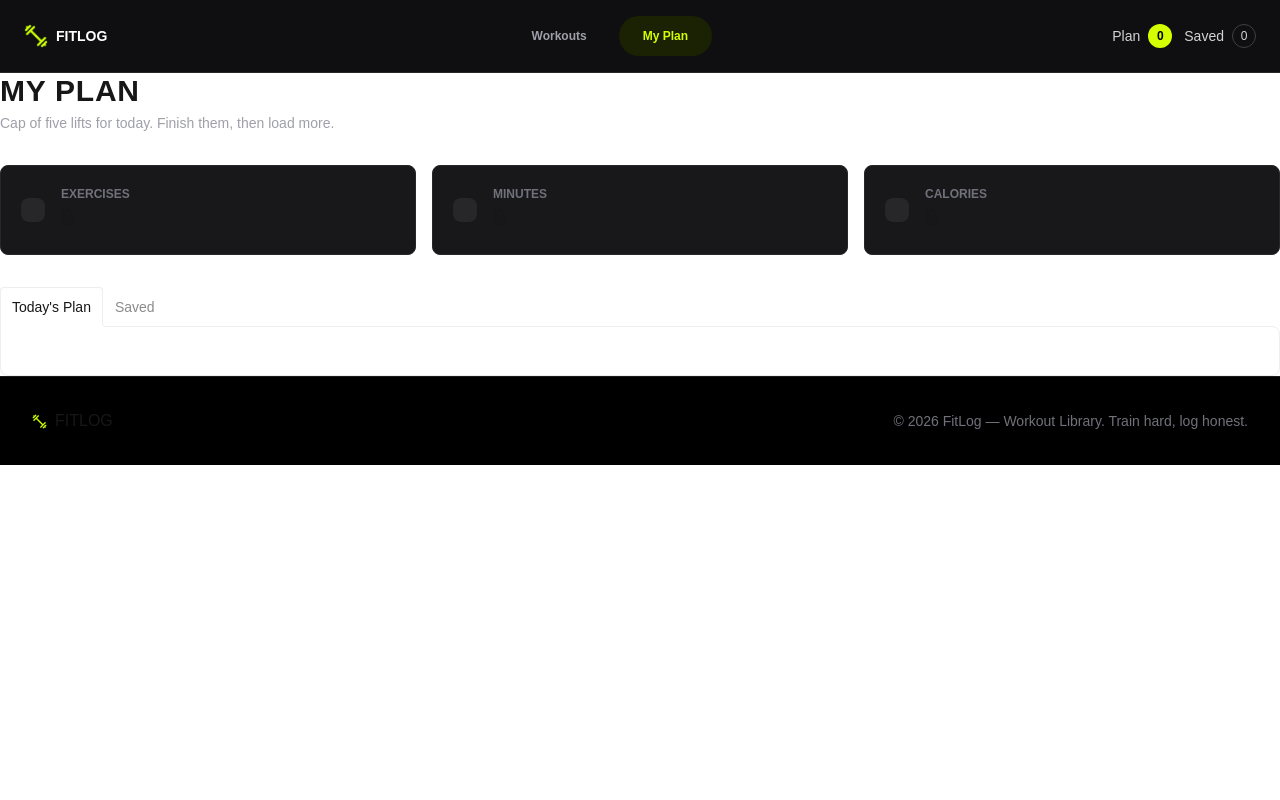
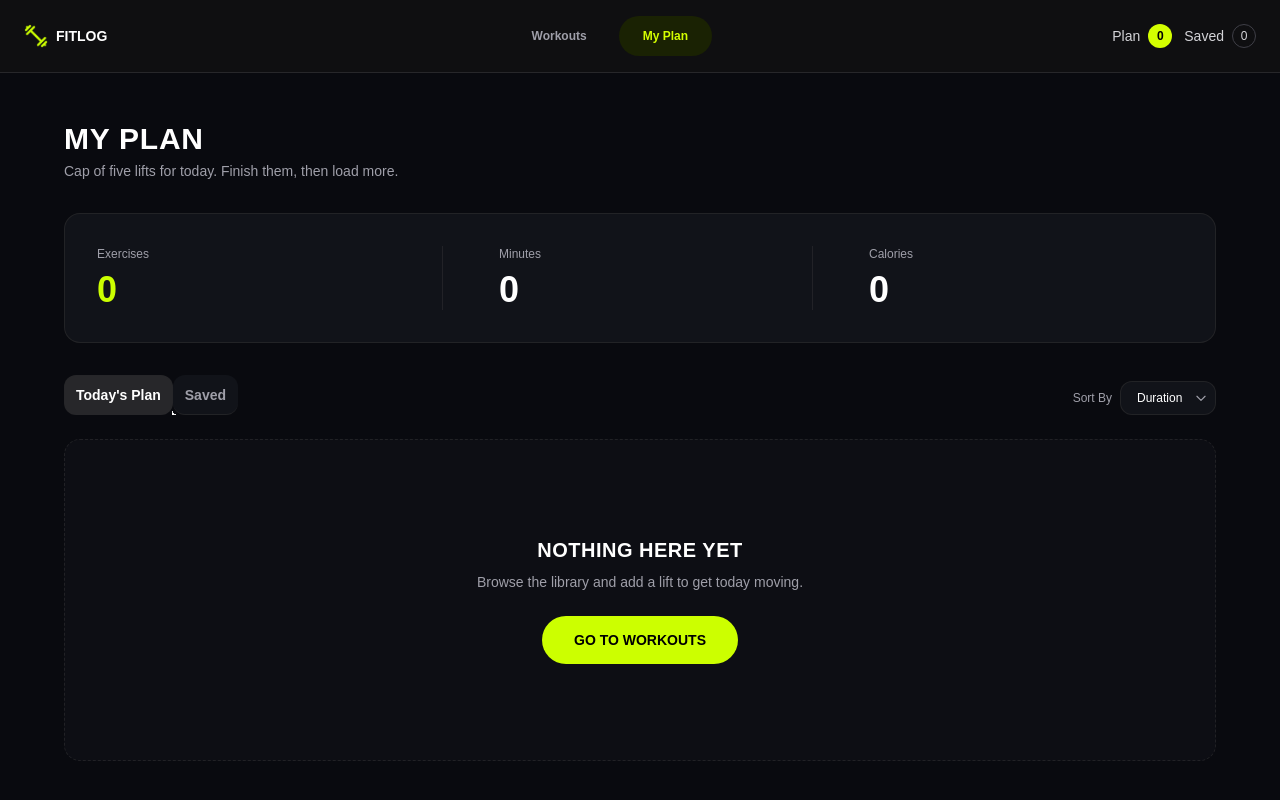
Before and after one commit to Saif-nyt/fitlog, a Next.js app: page /my-plan in a window 1280 px wide. Shown: the top 800 px of the page. Built offline with nearby package versions, Linux system fonts and the light colour scheme.

Commit message:
Development done

```diff
--- a/src/app/my-plan/ListedCardWorkout.tsx
+++ b/src/app/my-plan/ListedCardWorkout.tsx
@@ -6,14 +6,13 @@ import MarkAsDone from '@/components/Buttons/markAsDone';
 import { toast } from 'react-toastify';
 import { ListedCardWorkoutProps } from "@/types/props";
 
-
 const ListedCardWorkout = ({ workout, setPlan }: ListedCardWorkoutProps) => {
-
   return (
-    <div className="flex flex-col gap-5 rounded-2xl border border-zinc-800 bg-[#12151b] p-5 md:flex-row md:items-center">
+    <div className="flex flex-col sm:flex-row items-center justify-between gap-4 rounded-2xl border border-zinc-800/80 bg-[#111319] p-4 transition hover:border-zinc-700">
 
 
-      <div className="relative h-28 w-full shrink-0 overflow-hidden rounded-xl md:w-48">
+      <div className="flex items-center gap-4 w-full sm:w-auto">
+        <div className="relative h-20 w-32 shrink-0 overflow-hidden rounded-xl">
           <Image
             src={workout.image}
             alt={workout.name}
@@ -22,60 +21,60 @@ const ListedCardWorkout = ({ workout, setPlan }: ListedCardWorkoutProps) => {
           />
         </div>
 
-      <div className="flex-1">
-
-        <h2 className="text-xl font-black uppercase">
+        <div>
+          <h2 className="text-lg font-extrabold uppercase tracking-tight text-white">
             {workout.name}
           </h2>
 
-        <p className="mt-1 text-sm text-zinc-500">
+          <p className="text-xs text-zinc-400 mt-0.5">
             {workout.equipment}
           </p>
 
-        <div className="mt-4 flex flex-wrap items-center gap-5 text-sm text-zinc-400">
-
-          <span className="flex items-center gap-2">
-            <span className="text-lg text-[#ccff00]">◷</span>
+          <div className="mt-2 flex items-center gap-4 text-xs font-medium text-zinc-400">
+            <span className="flex items-center gap-1.5">
+              <svg className="w-3.5 h-3.5 text-zinc-400" fill="none" stroke="currentColor" viewBox="0 0 24 24">
+                <path strokeLinecap="round" strokeLinejoin="round" strokeWidth="2" d="M12 8v4l3 3m6-3a9 9 0 11-18 0 9 9 0 0118 0z" />
+              </svg>
               {workout.duration} min
             </span>
 
-          <span className="flex items-center gap-2">
-            <span className="text-lg text-[#ccff00]">♨</span>
+            <span className="flex items-center gap-1.5">
+              <svg className="w-3.5 h-3.5 text-zinc-400" fill="currentColor" viewBox="0 0 24 24">
+                <path d="M12 23c-4.97 0-9-3.58-9-8 0-4.06 3.12-7.38 7.15-7.92.54-.07.95.42.82.95-.44 1.76.16 3.58 1.5 4.67 1.15.93 2.76 1.13 4.09.48.49-.24 1.05.12 1.02.67C17.3 18.9 14.94 23 12 23z" />
+              </svg>
               {workout.caloriesBurned} kcal
             </span>
 
-          <span className="flex items-center gap-2">
-            <span className="text-lg text-[#ccff00]">☆</span>
+            <span className="flex items-center gap-1.5">
+              <span className="text-zinc-400">☆</span>
               {workout.rating}
             </span>
-
+          </div>
+        </div>
       </div>
 
-      </div>
-
-
-      <div className="flex items-center gap-3">
-
+      <div className="flex items-center gap-3 w-full sm:w-auto justify-end mt-2 sm:mt-0">
         <Link
           href={`/workout/${workout.id}`}
-          className="rounded-full border border-zinc-700 px-5 py-3 text-xs font-medium transition hover:border-white hover:text-white"
+          className="rounded-full border border-zinc-700 bg-transparent px-5 py-2.5 text-xs font-semibold text-white transition hover:border-zinc-500 hover:bg-zinc-800"
         >
           View Details
         </Link>
 
         <MarkAsDone workout={workout} />
 
-
         <button
           onClick={() => {
-            setPlan((prev) => prev.filter((item) => item.id !== workout.id))
-            toast.success("Removed from today's plan")
+            setPlan((prev) => prev.filter((item) => item.id !== workout.id));
+            toast.success("Removed from today's plan");
           }}
-          className="px-2 text-2xl text-zinc-600 transition hover:text-red-500"
+          className="p-2 text-zinc-500 transition hover:text-zinc-300"
+          aria-label="Remove workout"
         >
-          ×
+          <svg className="w-4 h-4" fill="none" stroke="currentColor" viewBox="0 0 24 24">
+            <path strokeLinecap="round" strokeLinejoin="round" strokeWidth="2" d="M6 18L18 6M6 6l12 12" />
+          </svg>
         </button>
-
       </div>
 
     </div>
--- a/src/app/my-plan/SavedCard.tsx
+++ b/src/app/my-plan/SavedCard.tsx
@@ -2,17 +2,15 @@
 
 import Image from "next/image";
 import Link from "next/link";
-
 import { LibrarycardProps } from "@/types/props";
 
-
 const ListedCardWorkout = ({ workout }: LibrarycardProps) => {
-
   return (
-    <div className="flex flex-col gap-5 rounded-2xl border border-zinc-800 bg-[#12151b] p-5 md:flex-row md:items-center">
+    <div className="flex flex-col sm:flex-row items-center justify-between gap-4 rounded-2xl border border-zinc-800/80 bg-[#111319] p-4 transition hover:border-zinc-700">
 
 
-      <div className="relative h-28 w-full shrink-0 overflow-hidden rounded-xl md:w-48">
+      <div className="flex items-center gap-4 w-full sm:w-auto">
+        <div className="relative h-20 w-32 shrink-0 overflow-hidden rounded-xl">
           <Image
             src={workout.image}
             alt={workout.name}
@@ -21,49 +19,46 @@ const ListedCardWorkout = ({ workout }: LibrarycardProps) => {
           />
         </div>
 
-      <div className="flex-1">
-
-        <h2 className="text-xl font-black uppercase">
+        <div>
+          <h2 className="text-lg font-extrabold uppercase tracking-tight text-white">
             {workout.name}
           </h2>
 
-        <p className="mt-1 text-sm text-zinc-500">
+          <p className="text-xs text-zinc-400 mt-0.5">
             {workout.equipment}
           </p>
 
-        <div className="mt-4 flex flex-wrap items-center gap-5 text-sm text-zinc-400">
-
-          <span className="flex items-center gap-2">
-            <span className="text-lg text-[#ccff00]">◷</span>
+          <div className="mt-2 flex items-center gap-4 text-xs font-medium text-zinc-400">
+            <span className="flex items-center gap-1.5">
+              <svg className="w-3.5 h-3.5 text-zinc-400" fill="none" stroke="currentColor" viewBox="0 0 24 24">
+                <path strokeLinecap="round" strokeLinejoin="round" strokeWidth="2" d="M12 8v4l3 3m6-3a9 9 0 11-18 0 9 9 0 0118 0z" />
+              </svg>
               {workout.duration} min
             </span>
 
-          <span className="flex items-center gap-2">
-            <span className="text-lg text-[#ccff00]">♨</span>
+            <span className="flex items-center gap-1.5">
+              <svg className="w-3.5 h-3.5 text-zinc-400" fill="currentColor" viewBox="0 0 24 24">
+                <path d="M12 23c-4.97 0-9-3.58-9-8 0-4.06 3.12-7.38 7.15-7.92.54-.07.95.42.82.95-.44 1.76.16 3.58 1.5 4.67 1.15.93 2.76 1.13 4.09.48.49-.24 1.05.12 1.02.67C17.3 18.9 14.94 23 12 23z" />
+              </svg>
               {workout.caloriesBurned} kcal
             </span>
 
-          <span className="flex items-center gap-2">
-            <span className="text-lg text-[#ccff00]">☆</span>
+            <span className="flex items-center gap-1.5">
+              <span className="text-zinc-400">☆</span>
               {workout.rating}
             </span>
-
           </div>
-
+        </div>
       </div>
 
 
-      <div className="flex items-center gap-3">
-
+      <div className="flex items-center gap-3 w-full sm:w-auto justify-end mt-2 sm:mt-0">
         <Link
           href={`/workout/${workout.id}`}
-          className="rounded-full border border-zinc-700 px-5 py-3 text-xs font-medium transition hover:border-white hover:text-white"
+          className="rounded-full border border-zinc-700 bg-transparent px-5 py-2.5 text-xs font-semibold text-white transition hover:border-zinc-500 hover:bg-zinc-800"
         >
           View Details
         </Link>
-
-
-
       </div>
 
     </div>
--- a/src/app/my-plan/page.tsx
+++ b/src/app/my-plan/page.tsx
@@ -1,16 +1,18 @@
 'use client'
 
+import Link from 'next/link';
 import { Plancontext } from '@/context/Plancontext';
-import React, { useContext } from 'react';
+import React, { useContext, useState } from 'react';
 import ListedCardWorkout from './ListedCardWorkout';
-import SavedCard from './SavedCard'
+import SavedCard from './SavedCard';
+
 const Page = () => {
-  const {plan, saved, setPlan}=useContext(Plancontext)
+  const { plan, saved, setPlan } = useContext(Plancontext);
+  const [sortBy, setSortBy] = useState<'duration' | 'calories' | 'rating'>('duration');
+
   const totalExercises = plan.length;
-  const totalMinutes = plan.reduce((sum, item) => sum + Number(item.duration ), 0);
+  const totalMinutes = plan.reduce((sum, item) => sum + Number(item.duration), 0);
   const totalCalories = plan.reduce((sum, item) => sum + Number(item.caloriesBurned), 0);
-
-
 
   plan.forEach((item) => {
     console.log(
@@ -21,80 +23,138 @@ plan.forEach((item) => {
       item.caloriesBurned
     );
   });
-  return (
-    <div>
 
 
+  const sortList = <T extends { duration?: number | string; caloriesBurned?: number | string; rating?: number | string }>(list: T[]) => {
+    return [...list].sort((a, b) => {
+      if (sortBy === 'duration') return Number(b.duration || 0) - Number(a.duration || 0);
+      if (sortBy === 'calories') return Number(b.caloriesBurned || 0) - Number(a.caloriesBurned || 0);
+      if (sortBy === 'rating') return Number(b.rating || 0) - Number(a.rating || 0);
+      return 0;
+    });
+  };
+
+  const sortedPlan = sortList(plan);
+  const sortedSaved = sortList(saved);
+
+  return (
+    <div className="min-h-screen bg-[#090a0f] text-white p-6 md:p-12">
+      <div className="max-w-6xl mx-auto">
 
 
         <div className="mb-8">
-        <h1 className="text-3xl font-black uppercase tracking-wide">MY PLAN</h1>
+          <h1 className="text-3xl font-black uppercase tracking-wide text-white">MY PLAN</h1>
           <p className="text-zinc-400 text-sm mt-1">
             Cap of five lifts for today. Finish them, then load more.
           </p>
         </div>
 
 
-      <div className="grid grid-cols-1 sm:grid-cols-3 gap-4 mb-8">
-        <div className="bg-zinc-900 border border-zinc-800 p-5 rounded-lg flex items-center gap-4">
-          <div className="bg-zinc-800 p-3 rounded-lg text-[#ccff00]">
+        <div className="bg-[#111319] border border-zinc-800/80 rounded-2xl p-6 md:p-8 mb-8 grid grid-cols-1 sm:grid-cols-3 gap-6 divide-y sm:divide-y-0 sm:divide-x divide-zinc-800/80">
+          <div className="flex flex-col justify-center">
+            <p className="text-xs text-zinc-400 font-medium mb-2">Exercises</p>
+            <p className="text-4xl font-extrabold text-[#ccff00]">{totalExercises}</p>
+          </div>
 
+          <div className="flex flex-col justify-center pt-4 sm:pt-0 sm:pl-8">
+            <p className="text-xs text-zinc-400 font-medium mb-2">Minutes</p>
+            <p className="text-4xl font-extrabold text-white">{totalMinutes}</p>
           </div>
-          <div>
-            <p className="text-xs text-zinc-500 uppercase font-bold">Exercises</p>
-            <p className="text-2xl font-black">{totalExercises}</p>
+
+          <div className="flex flex-col justify-center pt-4 sm:pt-0 sm:pl-8">
+            <p className="text-xs text-zinc-400 font-medium mb-2">Calories</p>
+            <p className="text-4xl font-extrabold text-white">{totalCalories}</p>
           </div>
         </div>
 
-        <div className="bg-zinc-900 border border-zinc-800 p-5 rounded-lg flex items-center gap-4">
-          <div className="bg-zinc-800 p-3 rounded-lg text-[#ccff00]">
 
-          </div>
-          <div>
-            <p className="text-xs text-zinc-500 uppercase font-bold">Minutes</p>
-            <p className="text-2xl font-black">{totalMinutes}</p>
-          </div>
-        </div>
+        <div className="relative">
 
-        <div className="bg-zinc-900 border border-zinc-800 p-5 rounded-lg flex items-center gap-4">
-          <div className="bg-zinc-800 p-3 rounded-lg text-[#ccff00]">
-
-          </div>
-          <div>
-            <p className="text-xs text-zinc-500 uppercase font-bold">Calories</p>
-            <p className="text-2xl font-black">{totalCalories}</p>
+          <div className="hidden sm:flex absolute right-0 top-1.5 items-center gap-2 text-xs text-zinc-400 z-10">
+            <span>Sort By</span>
+            <div className="relative inline-block">
+              <select
+                value={sortBy}
+                onChange={(e) => setSortBy(e.target.value as 'duration' | 'calories' | 'rating')}
+                className="appearance-none bg-[#111319] border border-zinc-800/80 text-white pl-4 pr-8 py-2 rounded-xl text-xs font-medium cursor-pointer hover:border-zinc-700 focus:outline-none"
+              >
+                <option value="duration" className="bg-[#111319]">Duration</option>
+                <option value="calories" className="bg-[#111319]">Calories</option>
+                <option value="rating" className="bg-[#111319]">Rating</option>
+              </select>
+              <div className="pointer-events-none absolute inset-y-0 right-0 flex items-center pr-2 text-zinc-400">
+                <svg className="w-3.5 h-3.5" fill="none" stroke="currentColor" viewBox="0 0 24 24">
+                  <path strokeLinecap="round" strokeLinejoin="round" strokeWidth="2" d="M19 9l-7 7-7-7" />
+                </svg>
               </div>
             </div>
           </div>
 
 
-
-
-
-
-
           <div className="tabs tabs-lift">
-  <input type="radio" name="my_tabs_3" className="tab" aria-label="Today's Plan" defaultChecked/>
-  <div className="tab-content bg-base-100 border-base-300 p-6">
-
-{plan.map((workout) => (
+            <input
+              type="radio"
+              name="my_tabs_3"
+              className="tab !bg-[#111319] !border-zinc-800/80 text-zinc-400 checked:!text-white checked:!bg-zinc-800 font-semibold rounded-xl text-sm"
+              aria-label="Today's Plan"
+              defaultChecked
+            />
+            <div className="tab-content bg-transparent border-none p-0 mt-6">
+              {sortedPlan.length === 0 ? (
+                <div className="border border-dashed border-zinc-800/80 rounded-2xl py-24 px-6 text-center bg-[#0d0e14]">
+                  <h3 className="text-xl font-extrabold uppercase tracking-wide mb-2 text-white">NOTHING HERE YET</h3>
+                  <p className="text-zinc-400 text-sm mb-6">
+                    Browse the library and add a lift to get today moving.
+                  </p>
+                  <Link
+                    href="/"
+                    className="bg-[#ccff00] text-black font-extrabold px-8 py-3.5 rounded-full hover:bg-[#b8e600] transition text-sm uppercase inline-block"
+                  >
+                    Go to workouts
+                  </Link>
+                </div>
+              ) : (
+                <div className="flex flex-col gap-4">
+                  {sortedPlan.map((workout) => (
                     <ListedCardWorkout
                       key={workout.id}
                       workout={workout}
                       setPlan={setPlan}
                     />
                   ))}
-
-
+                </div>
+              )}
             </div>
 
-  <input type="radio" name="my_tabs_3" className="tab" aria-label="Saved" />
-  <div className="tab-content bg-base-100 border-base-300 p-6">Tab content 2
-
-{saved.map((workout) => (
+            <input
+              type="radio"
+              name="my_tabs_3"
+              className="tab !bg-[#111319] !border-zinc-800/80 text-zinc-400 checked:!text-white checked:!bg-zinc-800 font-semibold rounded-xl text-sm"
+              aria-label="Saved"
+            />
+            <div className="tab-content bg-transparent border-none p-0 mt-6">
+              {sortedSaved.length === 0 ? (
+                <div className="border border-dashed border-zinc-800/80 rounded-2xl py-24 px-6 text-center bg-[#0d0e14]">
+                  <h3 className="text-xl font-extrabold uppercase tracking-wide mb-2 text-white">NOTHING HERE YET</h3>
+                  <p className="text-zinc-400 text-sm mb-6">
+                    Browse the library and add a lift to get today moving.
+                  </p>
+                  <Link
+                    href="/"
+                    className="bg-[#ccff00] text-black font-extrabold px-8 py-3.5 rounded-full hover:bg-[#b8e600] transition text-sm uppercase inline-block"
+                  >
+                    Go to workouts
+                  </Link>
+                </div>
+              ) : (
+                <div className="flex flex-col gap-4">
+                  {sortedSaved.map((workout) => (
                     <SavedCard key={workout.id} workout={workout} />
                   ))}
-
+                </div>
+              )}
+            </div>
+          </div>
         </div>
 
       </div>
```
Lines whose indentation alone changed are shown as unchanged.
